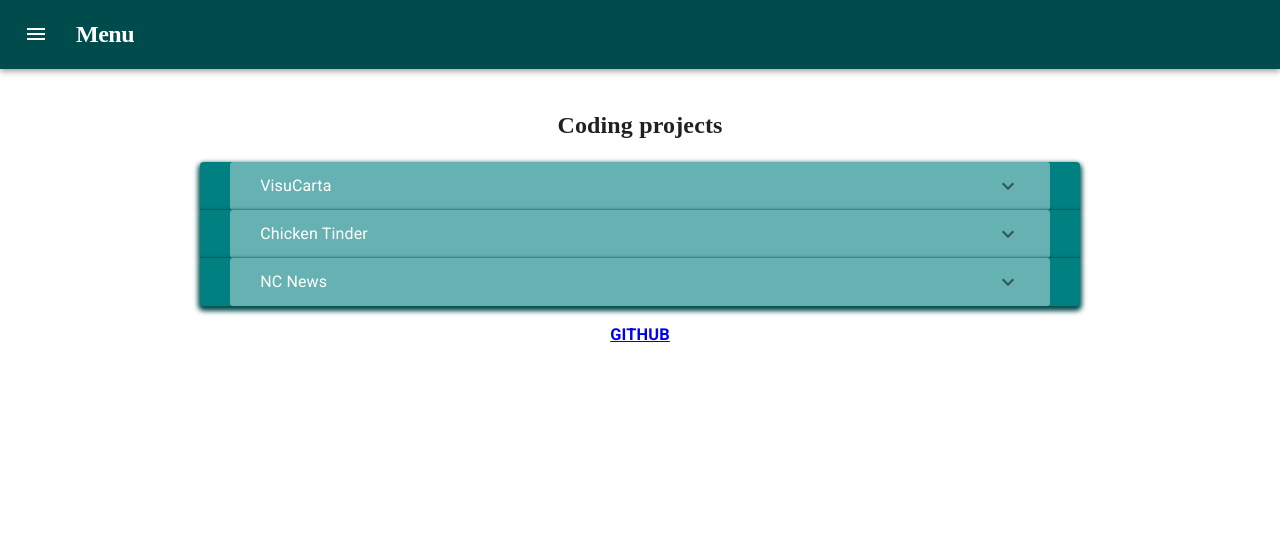
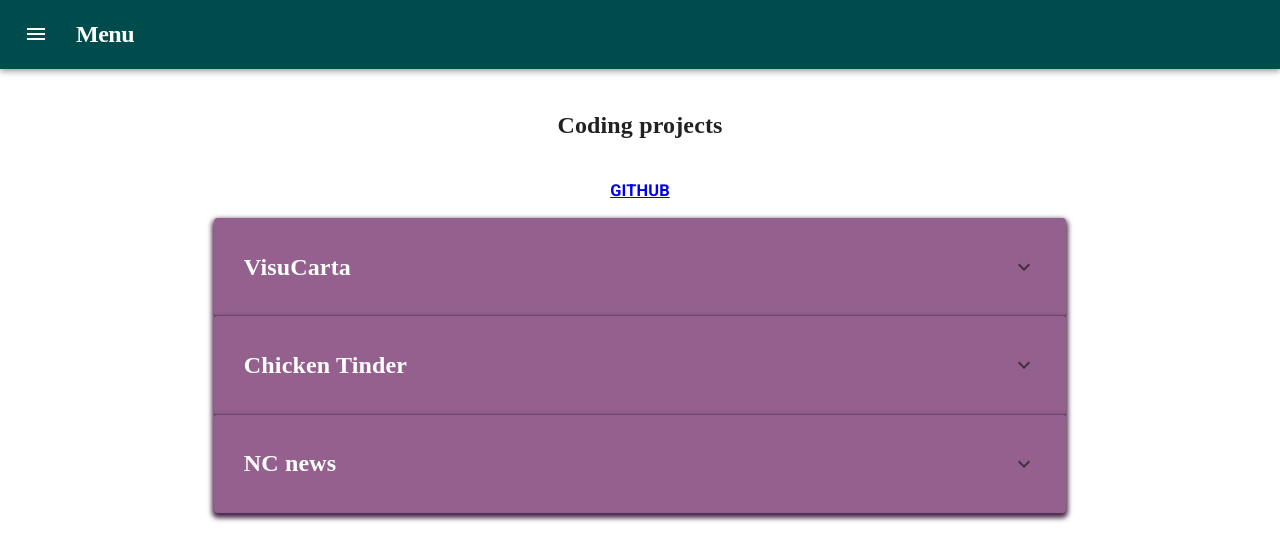
Before and after one commit to BitterBlue22/porftfolio-site, a React (Create React App) app in the folder portfolio-site/: page /projects in a window 1280 px wide. Shown: the top 560 px of the page. Built offline with nearby package versions, Linux system fonts and the light colour scheme; a web font is replaced by a local one.

Commit message:
updates font styling

```diff
--- a/portfolio-site/src/components/Projects.jsx
+++ b/portfolio-site/src/components/Projects.jsx
@@ -5,10 +5,10 @@ const Projects = () => {
   return (
     <section className="page">
       <h2>Coding projects</h2>
-      <SimpleExpansionPanel />
       <h3>
         <a href="https://github.com/BitterBlue22">GITHUB</a>
       </h3>
+      <SimpleExpansionPanel />
     </section>
   );
 };
--- a/portfolio-site/src/components/re-useable/Accordion.jsx
+++ b/portfolio-site/src/components/re-useable/Accordion.jsx
@@ -5,35 +5,36 @@ import ExpansionPanelSummary from "@material-ui/core/ExpansionPanelSummary";
 import ExpansionPanelDetails from "@material-ui/core/ExpansionPanelDetails";
 import Typography from "@material-ui/core/Typography";
 import ExpandMoreIcon from "@material-ui/icons/ExpandMore";
-import { Grid } from "@material-ui/core";
 
 const StyledExpansionPanel = styled(ExpansionPanel)({
-  background: "#008080",
+  background: "#94618E",
   border: 0,
   borderRadius: 3,
-  boxShadow: "0 3px 5px 2px #004c4c",
+  boxShadow: "0 3px 5px 2px #49274A",
   color: "white",
-  padding: "0 30px",
+  padding: "0",
   width: "100%",
 });
 const StyledExpansionPanelDetails = styled(ExpansionPanelDetails)({
-  background: "radial-gradient(#ffffff, #b2d8d8	)",
+  backgroundColor: "#FFFFFF",
   border: 0,
   borderRadius: 3,
 
   color: "#004c4c",
   padding: "20px",
   width: "100%",
-  margin: "0 0 20px",
 });
 const StyledExpansionPanelSummary = styled(ExpansionPanelSummary)({
-  background: "#66b2b2",
   border: 0,
   borderRadius: 3,
-
+  padding: "0 30px",
   color: "white",
-  padding: "0 30px",
   width: "100%",
+});
+const StyledTypography = styled(Typography)({
+  fontFamily: "Work Sans",
+  fontSize: "large",
+  textAlign: "justify",
 });
 
 export default function StyledComponents() {
@@ -45,10 +46,10 @@ export default function StyledComponents() {
           aria-controls="panel1a-content"
           id="panel1a-header"
         >
-          <Typography>VisuCarta</Typography>
+          <h2>VisuCarta</h2>
         </StyledExpansionPanelSummary>
         <StyledExpansionPanelDetails>
-          <Typography>Book cover recognition app</Typography>
+          <Typography>Book cover recognition app - in progress!</Typography>
         </StyledExpansionPanelDetails>
       </StyledExpansionPanel>
       <StyledExpansionPanel>
@@ -57,21 +58,12 @@ export default function StyledComponents() {
           aria-controls="panel2a-content"
           id="panel2a-header"
         >
-          <Typography>Chicken Tinder</Typography>
+          <h2>Chicken Tinder</h2>
         </StyledExpansionPanelSummary>
         <StyledExpansionPanelDetails>
-          <Typography>
-            <span>
+          <StyledTypography>
             Ever have a hard time deciding where to go for dinner? Try Chicken
             Tinder, a fun way to choose where to eat!
-            </span>
-            <Grid>
-              {/* <img
-                src="https://www.hihi.co.uk/wp-content/themes/hihi/img/hihi-connect/mobile/screen-1.png"
-                alt="mobile screen"
-              /> */}
-            </Grid>
-            <Grid>
             <section>
               <h4>Frontend:</h4>
               <a href=" https://chicken-tinder-nc.netlify.app/  ">Hosted</a>
@@ -108,8 +100,7 @@ export default function StyledComponents() {
                 <li>Jest</li>
               </ul>
             </section>
-            </Grid>
-          </Typography>
+          </StyledTypography>
         </StyledExpansionPanelDetails>
       </StyledExpansionPanel>
       <StyledExpansionPanel>
@@ -118,10 +109,10 @@ export default function StyledComponents() {
           aria-controls="panel2a-content"
           id="panel2a-header"
         >
-          <Typography>NC News</Typography>
+          <h2>NC news</h2>
         </StyledExpansionPanelSummary>
         <StyledExpansionPanelDetails>
-          <Typography>
+          <StyledTypography>
             A Reddit-inspired news site
             <section>
               <h4>Frontend:</h4>
@@ -152,7 +143,7 @@ export default function StyledComponents() {
                 <li>Jest</li>
               </ul>
             </section>
-          </Typography>
+          </StyledTypography>
         </StyledExpansionPanelDetails>
       </StyledExpansionPanel>
     </section>
```
Lines whose indentation alone changed are shown as unchanged.
